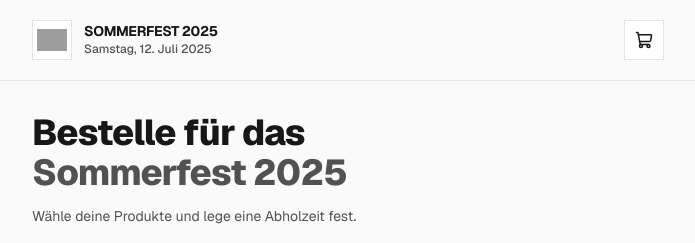
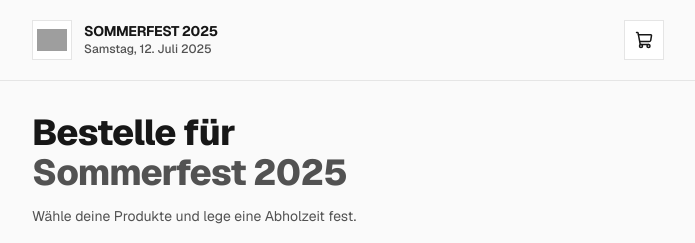
Before and after one commit to ffischbach/vorbestellungs-shop, a Next.js app in the folder apps/web/: page / in a window 1280 px wide. Shown: the top 243 px of the page, without its empty margins (292-987 px from the left). Built offline with nearby package versions, Linux system fonts and the light colour scheme; no server answers; the database is empty; grey boxes are pictures that could not be loaded.

Commit message:
fix(hero): improve spelling

```diff
--- a/apps/web/components/shop/ShopPageClient.tsx
+++ b/apps/web/components/shop/ShopPageClient.tsx
@@ -90,7 +90,7 @@ export function ShopPageClient({
         {/* Hero Section */}
         <div className="animate-fade-in-up">
           <h1 className="text-3xl md:text-4xl text-foreground tracking-tight">
-            Bestelle für das
+            Bestelle für
             <br />
             <span className="text-muted-foreground">{eventName}</span>
           </h1>
```
